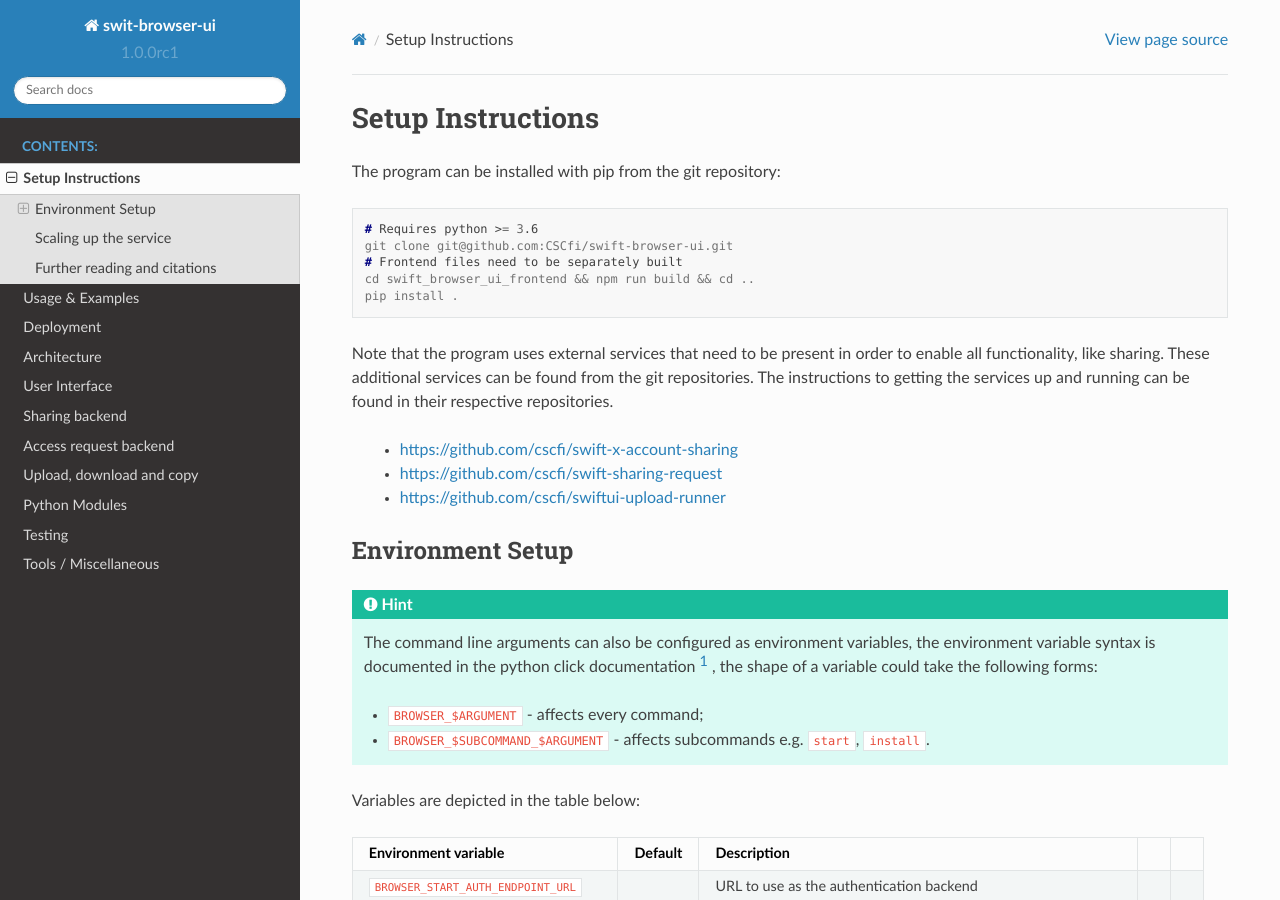
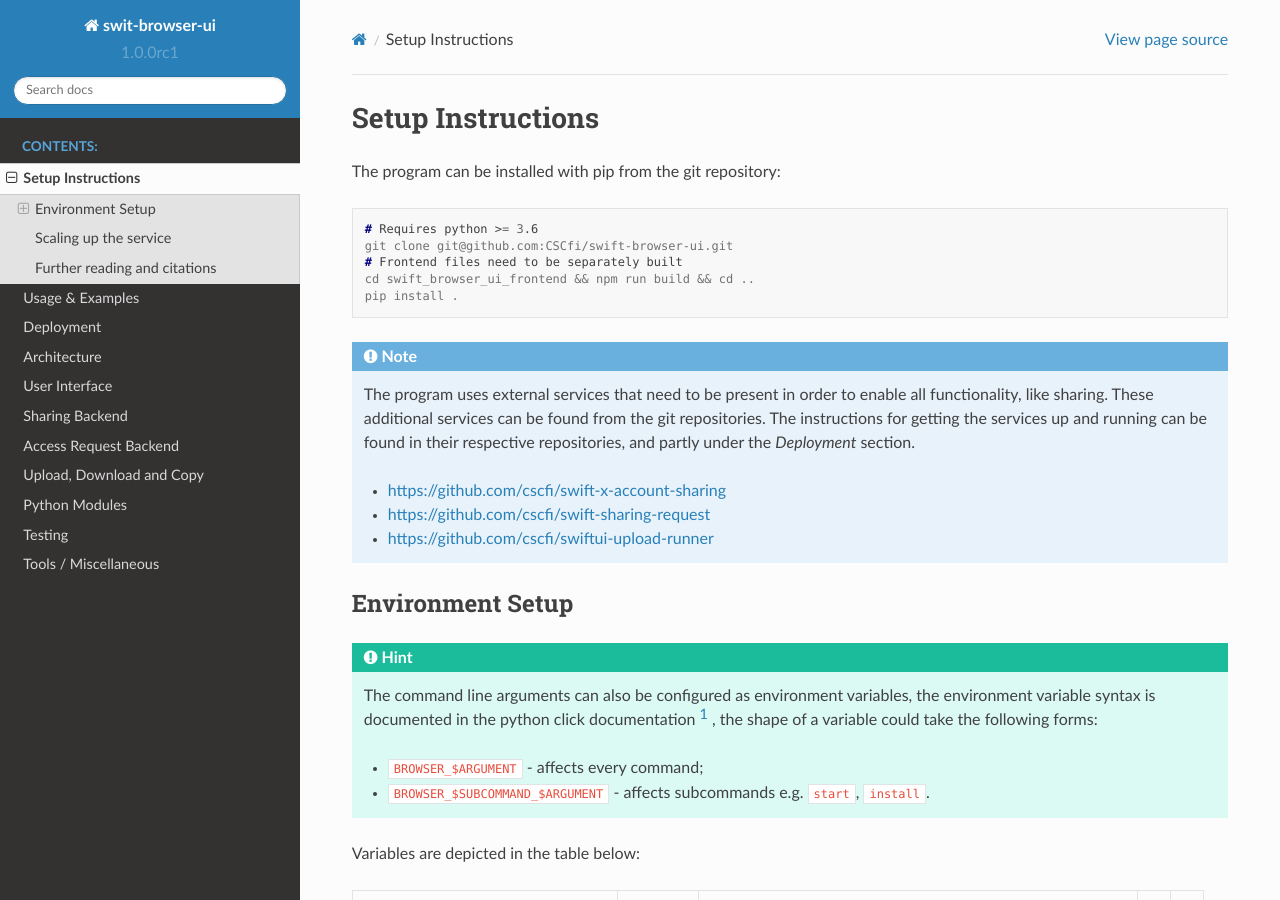
Before and after one commit to CSCfi/swift-browser-ui, a Sphinx documentation site: the page built from docs/source/instructions.rst, in a window 1280 px wide and 900 px high. Built offline with Sphinx 7.4.7 and the Read the Docs theme 2.0.0, drawn with Linux system fonts in a browser that asks for light colours.

Commit message:
Add first review comment suggestions (see #74)

```diff
--- a/docs/source/deploy.rst
+++ b/docs/source/deploy.rst
@@ -24,8 +24,8 @@
 Database for sharing functionality
 ----------------------------------
 Both ``swift-x-account-sharing`` and ``swift-sharing-request`` services need
-access to a Postgres database in order to work. In the usual deployment this
-is done with a container deployment. Necessary files to build a database
+access to a PostgreSQL database in order to work. In a usual deployment this
+is done within a containerized stack. Necessary files to build a database
 container for testing can be found in the `deployment example repository. <https://github.com/CSCfi/swift-ui-deployment/>`_
 The file ``init-project-db.sh`` contains the necessary input to build the DB
 schema, and the same commands can be used to build the schema into an existing
--- a/docs/source/index.rst
+++ b/docs/source/index.rst
@@ -30,9 +30,9 @@
     Deployment                 <deploy>
     Architecture               <tech>
     User Interface             <ui>
-    Sharing backend            <sharing>
-    Access request backend     <request>
-    Upload, download and copy  <runner>
+    Sharing Backend            <sharing>
+    Access Request Backend     <request>
+    Upload, Download and Copy  <runner>
     Python Modules             <code>
     Testing                    <testing>
     Tools / Miscellaneous      <tools>
--- a/docs/source/instructions.rst
+++ b/docs/source/instructions.rst
@@ -14,14 +14,15 @@
     cd swift_browser_ui_frontend && npm run build && cd ..
     pip install .
 
-Note that the program uses external services that need to be present in order
-to enable all functionality, like sharing. These additional services can be
-found from the git repositories. The instructions to getting the services up
-and running can be found in their respective repositories.
+.. note:: The program uses external services that need to be present in order
+          to enable all functionality, like sharing. These additional services
+          can be found from the git repositories. The instructions for getting
+          the services up and running can be found in their respective
+          repositories, and partly under the *Deployment* section.
 
-    * https://github.com/cscfi/swift-x-account-sharing
-    * https://github.com/cscfi/swift-sharing-request
-    * https://github.com/cscfi/swiftui-upload-runner
+          * https://github.com/cscfi/swift-x-account-sharing
+          * https://github.com/cscfi/swift-sharing-request
+          * https://github.com/cscfi/swiftui-upload-runner
 
 
 Environment Setup
--- a/docs/source/runner.rst
+++ b/docs/source/runner.rst
@@ -2,7 +2,8 @@
 ==============
 The UI provides an improved upload proxy / runner, that provides a possibility
 for more complicated operations not normally present on the object storage Web
-interface.
+interface – these operations include e.g. uploading files into an object
+storage container, and downloading a whole container with API call.
 
 
 File Upload
--- a/docs/source/sharing.rst
+++ b/docs/source/sharing.rst
@@ -40,9 +40,9 @@
 ----------------------------------------
 Containers that are shared to a particular project can be viewed by navigating
 to the "Shared" page in the application navbar. From this view the granted
-access can be viewd, and any container can be opened just like when using
-the normal container browsing view. All features present in the ordinary
-container view are present, like downloading, uploading (if write access is
+access can be viewed, and any container can be opened just like when using
+the normal container browsing view. All features available in the ordinary
+container view work, such as downloading, uploading (if write access is
 granted to the container) and copying the container.
 
 .. figure:: ./_static/images/shared-to-view.png
```
